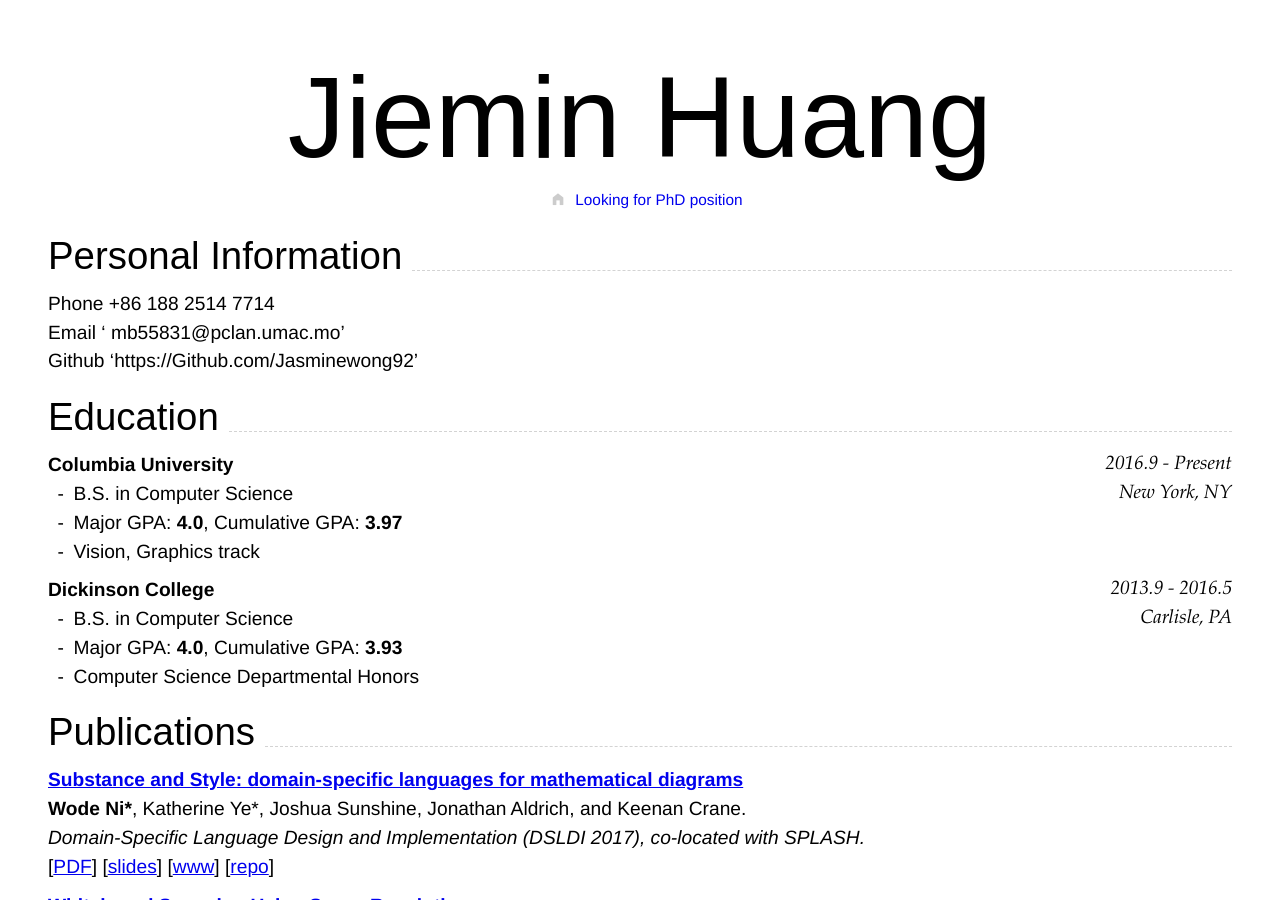
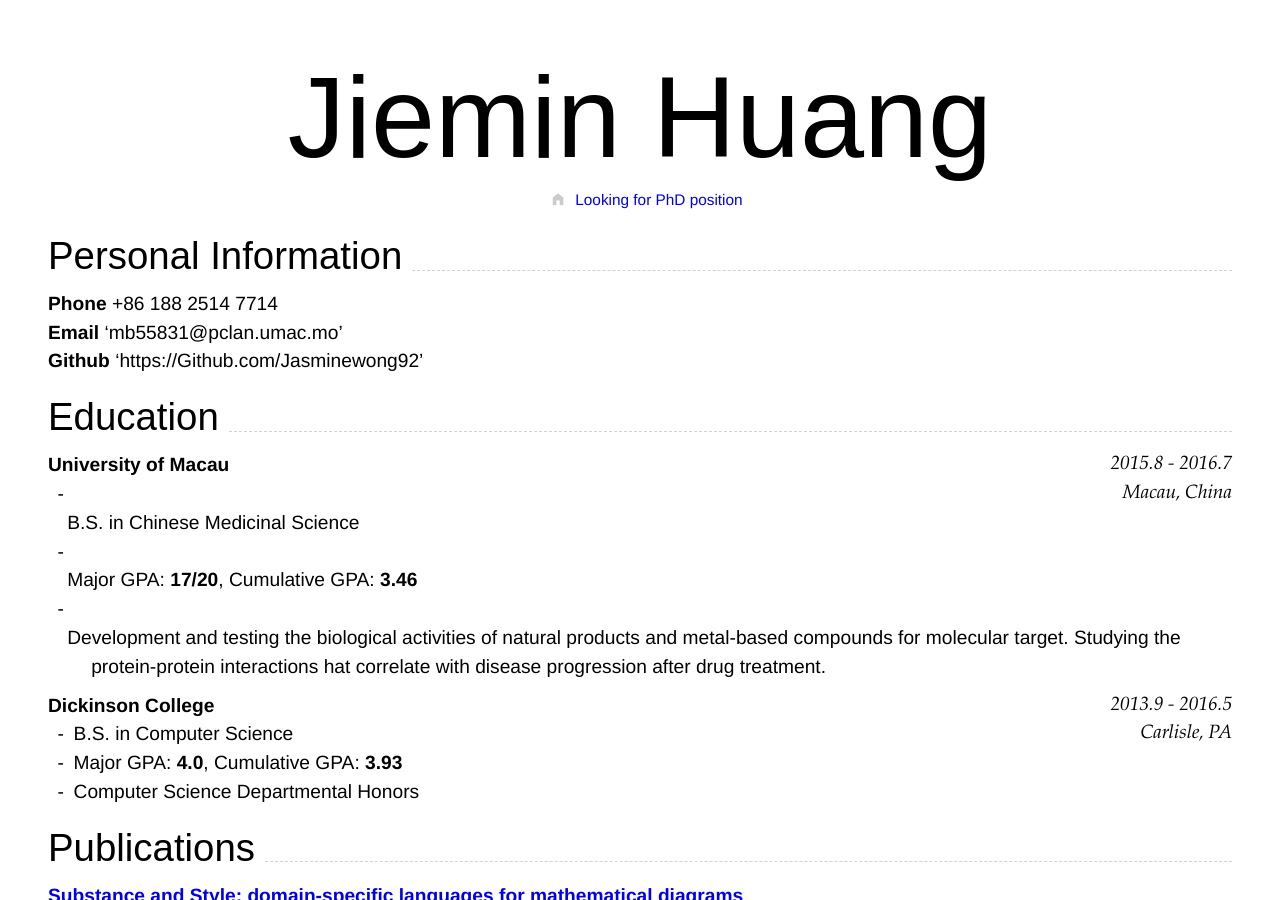
Before and after one commit to Jasminewong92/Jiemin-Huang.github.io, a Jekyll site: the page built from nimo-markdown-cv-c67f47571b3ac91db155d8a3d59f8a8a8c04a124/index.md, in a window 1280 px wide and 900 px high. Built offline with Jekyll 4.4.1, drawn with Linux system fonts in a browser that asks for light colours.

Commit message:
Update index.md

````diff
--- a/nimo-markdown-cv-c67f47571b3ac91db155d8a3d59f8a8a8c04a124/index.md
+++ b/nimo-markdown-cv-c67f47571b3ac91db155d8a3d59f8a8a8c04a124/index.md
@@ -13,26 +13,35 @@ pdf: true
 
 ## Personal Information
 
-Phone     +86 188 2514 7714
+
+__Phone__     +86 188 2514 7714
+
+
+__Email__  'mb55831@pclan.umac.mo'
 
 
 
-Email     '    mb55831@pclan.umac.mo'
-
-
-Github    'https://Github.com/Jasminewong92'
+__Github__     'https://Github.com/Jasminewong92'
 
 
 
 ## Education
 
-### __Columbia University__ `2016.9 - Present`
+### __University of Macau__ `2015.8 - 2016.7`
+
 ```
-New York, NY
+Macau, China
 ```
-- B.S. in Computer Science
-- Major GPA: __4.0__, Cumulative GPA: __3.97__
-- Vision, Graphics track
+- B.S. in Chinese Medicinal Science
+
+- Major GPA: __17/20__, Cumulative GPA: __3.46__
+
+
+- Development and testing the biological activities of natural products and metal-based compounds for
+molecular target. Studying the protein-protein interactions hat correlate with disease progression after drug treatment.
+
+
+
 
 ### __Dickinson College__ `2013.9 - 2016.5`
 ```
````
